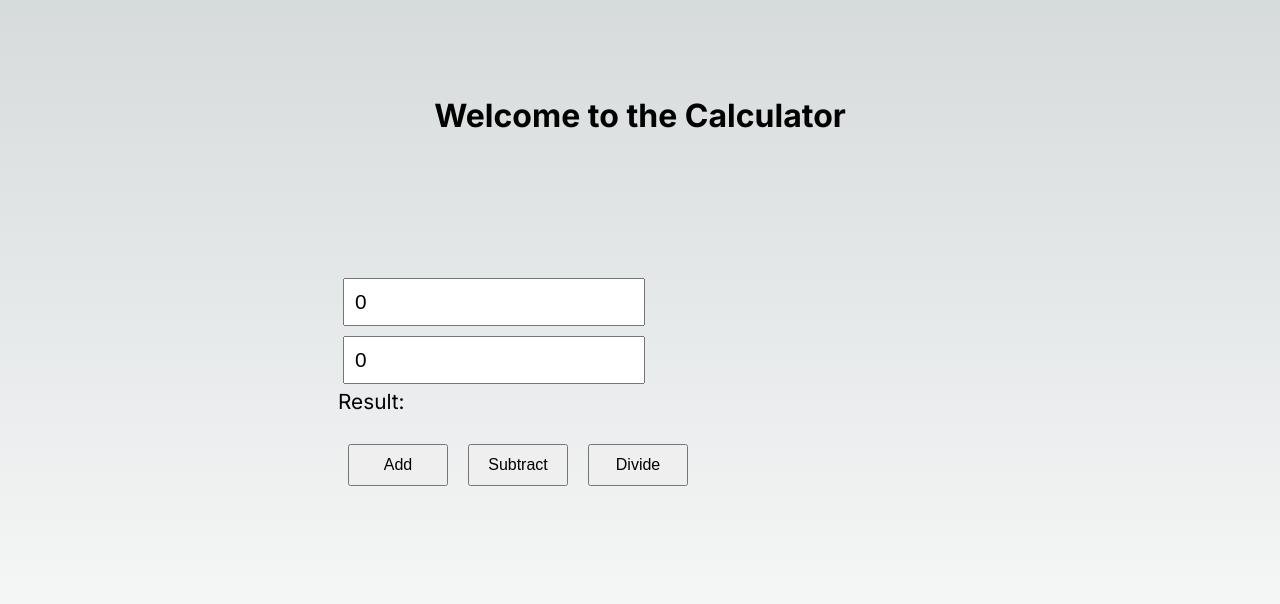
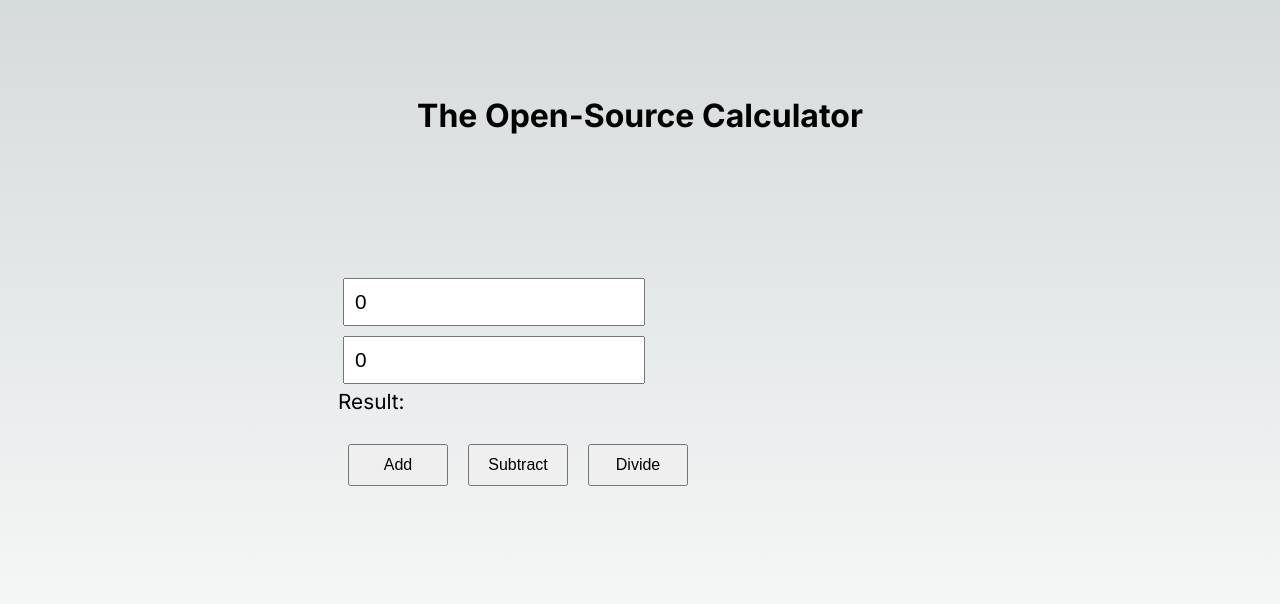
Before and after one commit to NoobCodeZZ/the-open-source-calculator, a Next.js app: page / in a window 1280 px wide. Shown: the top 604 px of the page. Built offline with nearby package versions, Linux system fonts and the light colour scheme.

Commit message:
Modify title

```diff
--- a/src/app/page.js
+++ b/src/app/page.js
@@ -4,7 +4,7 @@ import Calculator from '@/components/calculator/Calculator'
 export default function Home() {
   return (
     <main className={styles.main}>
-      <h1>Welcome to the Calculator</h1>
+      <h1>The Open-Source Calculator</h1>
       <Calculator />
     </main>
   )
```
